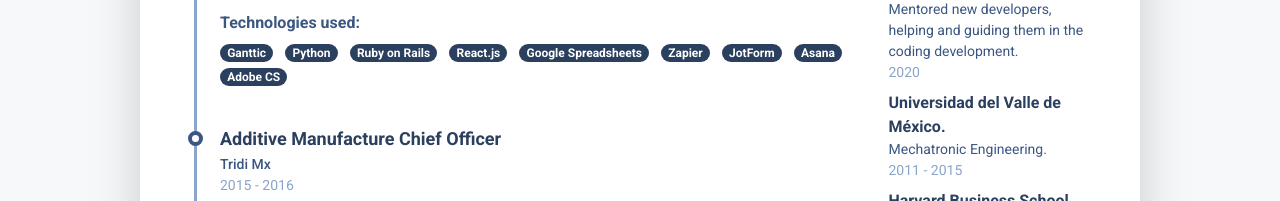
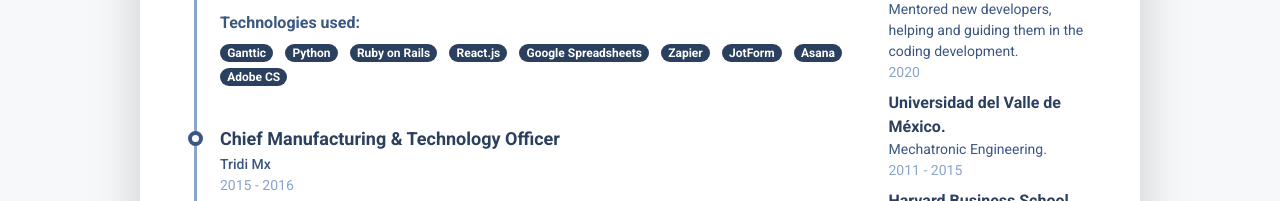
Before and after one commit to Salvador-ON/Salvador-ON-Resume, a plain HTML site: page index.html in a window 1280 px wide. Shown: the part 1068-1269 px from the top of the page. Drawn offline with nearby package versions, Linux system fonts and the light colour scheme.

Commit message:
update previuos psoitions

```diff
--- a/index.html
+++ b/index.html
@@ -328,7 +328,7 @@
                           <h3
                             class="resume-position-title font-weight-bold mb-1"
                             >
-                            Additive Manufacture Chief Officer
+                            Chief Manufacturing & Technology Officer
                           </h3>
                         </div>
                         <div class="resume-company-name">Tridi Mx</div>
```
